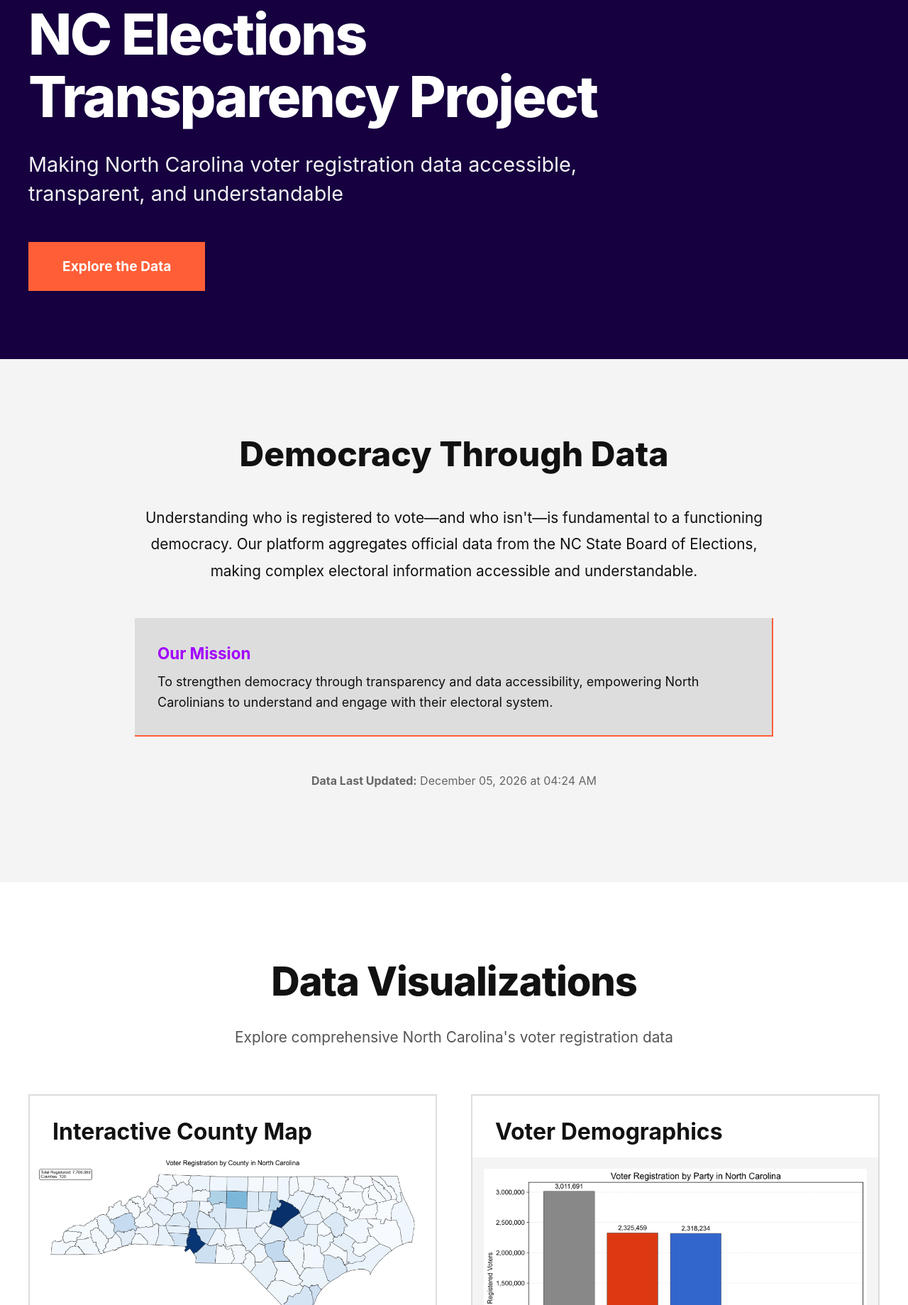
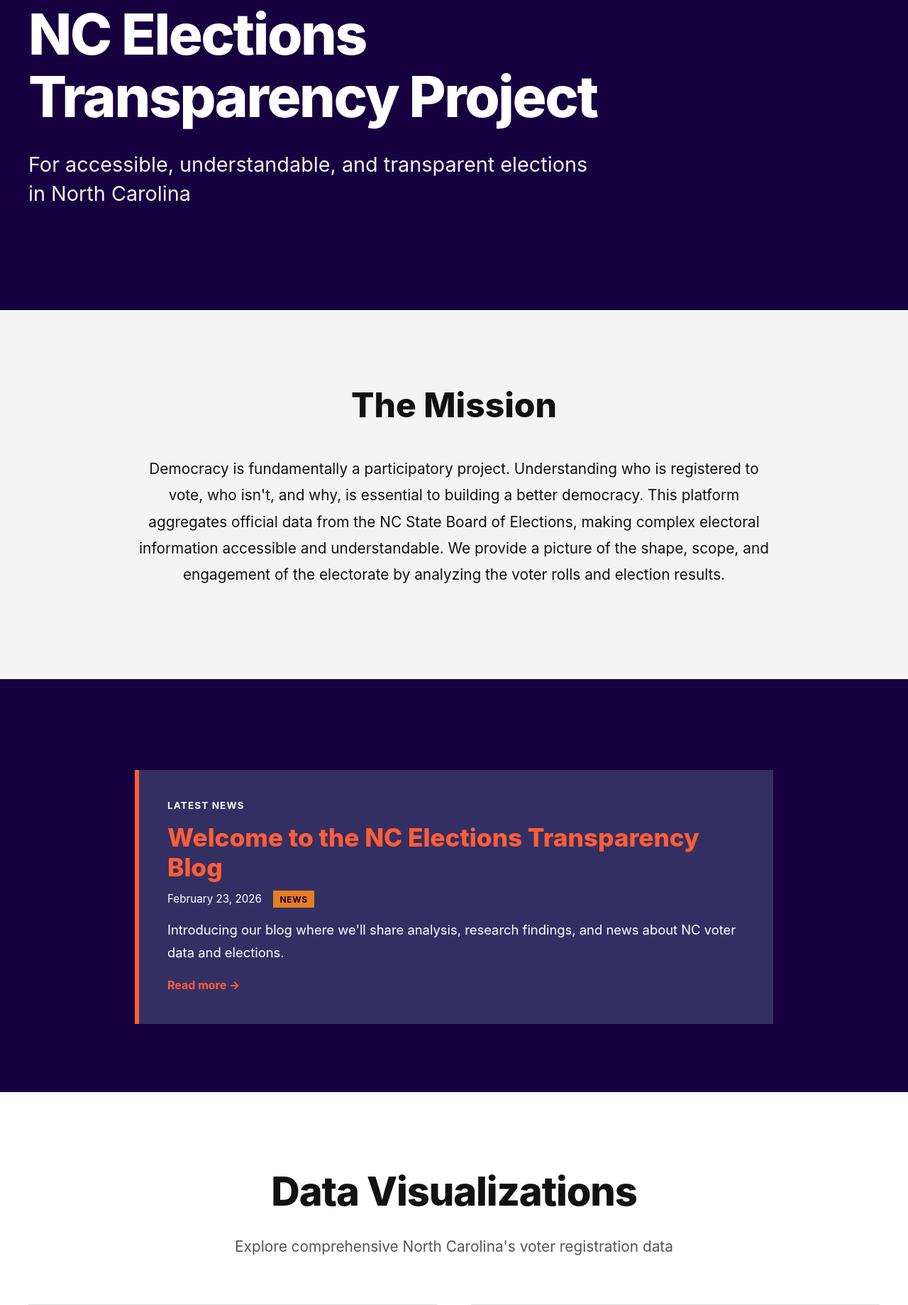
Before and after one commit to Jakk2001/NCVotes, a Flask app: page / in a window 1280 px wide. Shown: the part 206-2045 px from the top of the page at 71% size. Run offline with Flask 3, Linux system fonts and the light colour scheme; some libraries are stand-ins or nearby versions.

Commit message:
Updated various styles

```diff
--- a/data/blog/2026-02-23-analysis.md
+++ b/data/blog/2026-02-23-analysis.md
@@ -6,7 +6,7 @@ summary: "The last lap of the Primary Election - our first analytics post"
 author: ""
 ---
 
-## NC Elections Transparency Project - Data Update - Primary Election Edition 1
+##  Data Update - Primary Election Edition 1
 ### Update Information
 New voter registration data has been loaded as of 2/23/2026.
 The data below shows ACTIVE and INACTIVE voters only, in other words people, people who are eligible to vote. The Change +/- is the difference between the current voter
--- a/src/frontend/app.py
+++ b/src/frontend/app.py
@@ -169,10 +169,21 @@ def index():
                 latest_file = max(chart_files, key=lambda p: p.stat().st_mtime)
                 last_updated = datetime.fromtimestamp(latest_file.stat().st_mtime)
 
+        # Get latest blog post
+        latest_post = None
+        try:
+            posts = load_blog_posts()
+            if posts:
+                latest_post = posts[0]
+        except Exception as e:
+            logger.warning(f"Could not load latest blog post: {e}")
+
         return render_template(
             "index.html",
             charts=charts,
-            last_updated=last_updated
+            last_updated=last_updated,
+            latest_post=latest_post,
+
         )
     except Exception as e:
         logger.error(f"Error rendering index: {e}")
--- a/src/frontend/static/css/style.css
+++ b/src/frontend/static/css/style.css
@@ -742,4 +742,96 @@ footer p {
     .logo {
         font-size: 1.1rem;
     }
+
 }
+
+/* Latest News Post on Homepage — add to src/frontend/static/css/style.css */
+
+.latest-post-section {
+    padding: 4rem 0;
+    background: var(--primary-color);
+    border-bottom: 1px solid var(--border-color);
+}
+
+.latest-post-card {
+    max-width: 900px;
+    margin: 0 auto;
+    padding: 2.5rem;
+    border-left: 6px solid var(--accent-color);
+    background: #342f63;
+}
+
+.latest-post-label {
+    font-size: 0.85rem;
+    font-weight: 700;
+    text-transform: uppercase;
+    letter-spacing: 0.08em;
+    color: var(--bg-alt);
+    margin-bottom: 0.75rem;
+}
+
+.latest-post-card h2 {
+    font-size: 2.2rem;
+    font-weight: 800;
+    line-height: 1.2;
+    margin-bottom: 0.75rem;
+}
+
+.latest-post-card h2 a {
+    color: var(--accent-color);
+    text-decoration: none;
+    transition: color 0.2s;
+}
+
+.latest-post-card h2 a:hover {
+    color: #1b9aaa;
+}
+
+.latest-post-meta {
+    display: flex;
+    gap: 1rem;
+    align-items: center;
+    margin-bottom: 1rem;
+    font-size: 0.95rem;
+    color: var(--bg-color);
+}
+
+.latest-post-category {
+    color:  var(--primary-color);
+    padding: 0.15rem 0.6rem;
+    font-size: 0.75rem;
+    font-weight: 700;
+    text-transform: uppercase;
+    letter-spacing: 0.05em;
+    background:var(--primary-color) ;
+}
+
+.latest-post-category.cat-analysis {
+    background: var(--accent-color);
+}
+
+.latest-post-category.cat-news {
+    background: #e67e22;
+}
+
+.latest-post-category.cat-research {
+    background: var(--alt-accent);
+}
+
+.latest-post-card p {
+    font-size: 1.15rem;
+    line-height: 1.7;
+    color: var(--bg-color);
+    margin-bottom: 1rem;
+}
+
+.latest-post-link {
+    color: var(--accent-color);
+    font-weight: 700;
+    text-decoration: none;
+    font-size: 1rem;
+}
+
+.latest-post-link:hover {
+    color: #1b9aaa;
+}
--- a/src/frontend/templates/index.html
+++ b/src/frontend/templates/index.html
@@ -23,35 +23,46 @@
         <div class="container">
             <h1>NC Elections<br>Transparency Project</h1>
             <p class="tagline">
-                Making North Carolina voter registration data accessible, transparent, and understandable
+                For accessible, understandable, and transparent elections in North Carolina
             </p>
-            <a href="#data" class="hero-cta">Explore the Data</a>
         </div>
     </header>
 
     <section class="about" id="about">
         <div class="container">
             <div class="about-content">
-                <h2>Democracy Through Data</h2>
+                <h2>The Mission</h2>
                 <p>
-                    Understanding who is registered to vote—and who isn't—is fundamental to
-                    a functioning democracy. Our platform aggregates official
-                    data from the NC State Board of Elections, making complex electoral information
-                    accessible and understandable.
+                    Democracy is fundamentally a participatory project. Understanding who is registered to vote, who isn't, and why, is essential to building a better democracy.
+                    This platform aggregates official  data from the NC State Board of Elections, making complex electoral information
+                    accessible and understandable. We provide a picture of the shape, scope, and engagement of the electorate by analyzing the voter rolls and election results.
                 </p>
-                <div class="highlight">
-                    <strong>Our Mission</strong>
-                    To strengthen democracy through transparency and data accessibility, empowering
-                    North Carolinians to understand and engage with their electoral system.
-                </div>
-                {% if last_updated %}
-                <p style="color: #666; font-size: 1rem; margin-top: 2rem;">
-                    <strong>Data Last Updated:</strong> {{ last_updated.strftime('%B %d, %Y at %I:%M %p') }}
-                </p>
-                {% endif %}
             </div>
         </div>
     </section>
+
+
+    <!-- Latest News Post -->
+    {% if latest_post %}
+    <section class="hero">
+        <div class="container">
+            <div class="latest-post-card">
+                <div class="latest-post-label">Latest News</div>
+                <h2><a href="{{ url_for('blog_post', slug=latest_post.slug) }}">{{ latest_post.title }}</a></h2>
+                <div class="latest-post-meta">
+                    {% if latest_post.date %}
+                    <span>{{ latest_post.date.strftime('%B %d, %Y') if latest_post.date is not string else latest_post.date }}</span>
+                    {% endif %}
+                    <span class="latest-post-category cat-{{ latest_post.category }}">{{ latest_post.category }}</span>
+                </div>
+                {% if latest_post.summary %}
+                <p>{{ latest_post.summary }}</p>
+                {% endif %}
+                <a href="{{ url_for('blog_post', slug=latest_post.slug) }}" class="latest-post-link">Read more →</a>
+            </div>
+        </div>
+    </section>
+    {% endif %}
 
     <section class="visualizations" id="data">
         <div class="container">
@@ -66,7 +77,7 @@
             <div class="viz-grid">
                 <!-- Interactive Map Card -->
                 <a href="{{ url_for('interactive_map') }}" class="viz-card">
-                    <h3>Interactive County Map</h3>
+                    <h3>County Maps</h3>
                     <img src="{{ url_for('serve_chart', filename='county_choropleth.png') }}"
                              alt="Voter Demographics">
                     <div class="viz-card-content">
```
Also changed, not shown: src/frontend/templates/voting_info.html (+15 -9 lines).
